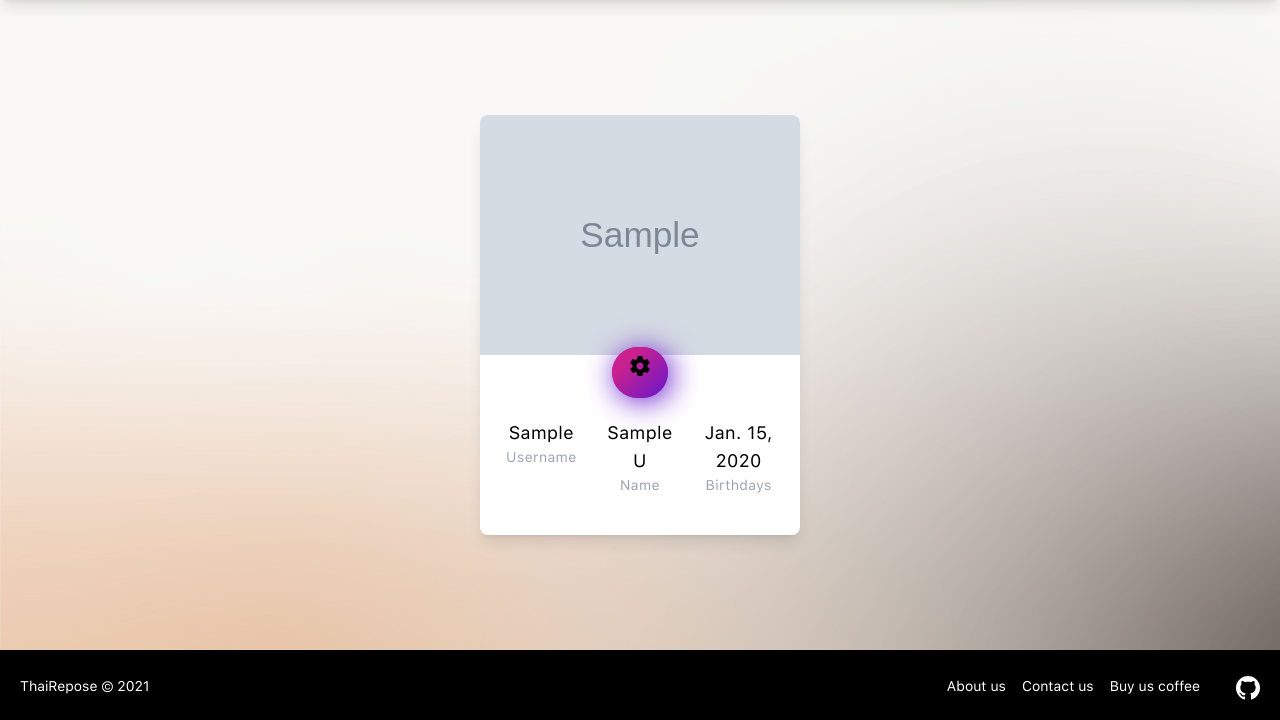
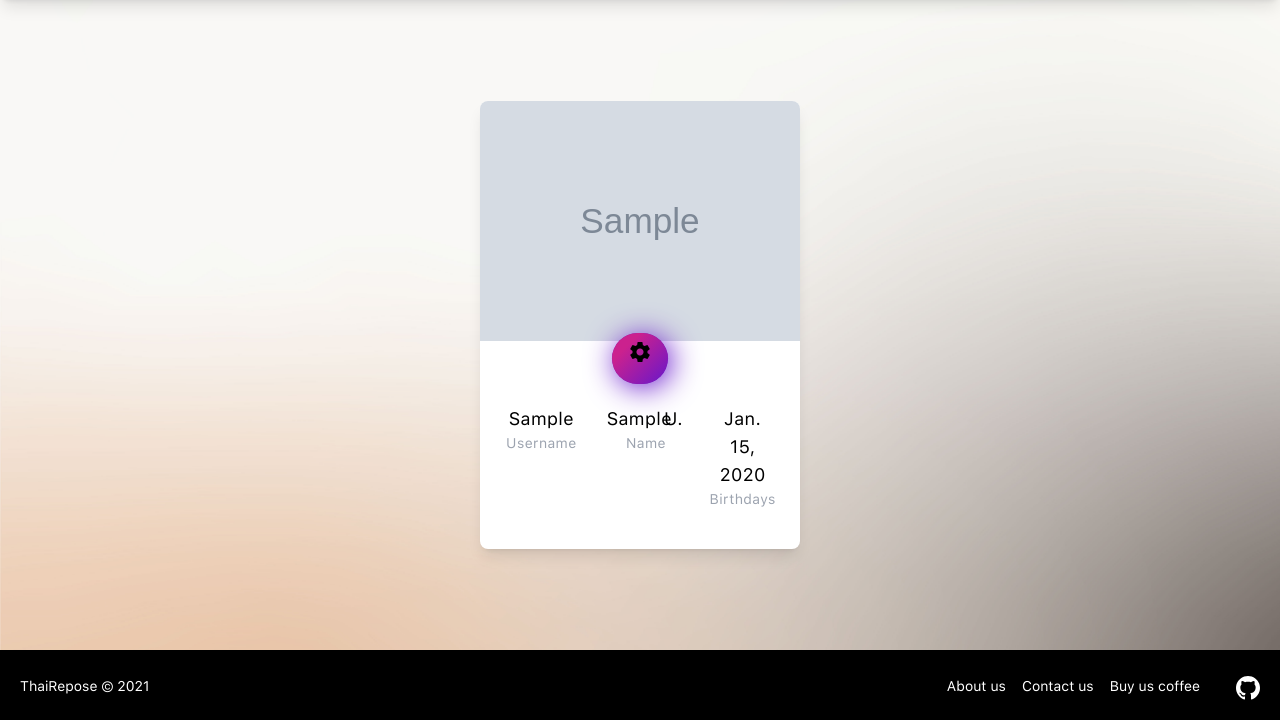
Before and after one commit to ThaiRepose/thairepose, a Django app: page /profile in a window 1280 px wide. Shown: the part 80-800 px from the top of the page. Run offline with Django 3.2, Linux system fonts and the light colour scheme; a user stored in the database is signed in; tables that the repository leaves empty hold one stand-in row (values such as "Sample post"); grey boxes marked "Sample" are stand-in pictures; parts of the project's set-up code (start-up, migrations or seed data) failed here and were passed over; some libraries are stand-ins or nearby versions.

Commit message:
make edit profile dont show url and fix layout

```diff
--- a/threpose/settings.py
+++ b/threpose/settings.py
@@ -31,6 +31,7 @@ DEBUG = json.loads(os.getenv('DEBUG').lower())
 
 ALLOWED_HOSTS = os.getenv('HOSTS').split(",")
 
+NPM_BIN_PATH = r"C:\Program Files\nodejs\npm.cmd"
 
 # Application definition
 
--- a/users/forms.py
+++ b/users/forms.py
@@ -15,12 +15,15 @@ class UserUpdateForm(forms.ModelForm):
         model = User
         fields = ['first_name', 'last_name']
         widgets = {
-            'first_name' : forms.TextInput(attrs={ 'maxlength': 10,}),
+            'first_name': forms.TextInput(attrs={'maxlength': 10, }),
         }
+
 
 class ProfileUpdateForm(forms.ModelForm):
     """Class for set field of profile form."""
 
+    profile_pic = forms.ImageField()
+
     class Meta:
         model = Profile
         fields = ['birthday', 'profile_pic']
--- a/users/templates/users/edit_profile.html
+++ b/users/templates/users/edit_profile.html
@@ -40,7 +40,8 @@
                         <div class='w-full md:w-full px-3 mb-6'>
                             <label class='block uppercase tracking-wide text-gray-700 text-xs font-bold mb-2' >Profile Picture</label>
                             <img src="{{ profile.profile_pic.url }}" width='200' height='200'>
-                            {{p_form.profile_pic}}
+                            <!-- {{p_form.profile_pic}} -->
+                            <input type="file" name="profile_pic" accept="image/*" id="id_profile_pic">
                         </div>
                         <div class="flex justify-end">
                             <button class="appearance-none bg-gray-200 text-gray-900 px-2 py-1 shadow-sm border border-gray-400 rounded-md mr-3" type="submit">save changes</button>
--- a/users/templates/users/profile.html
+++ b/users/templates/users/profile.html
@@ -40,12 +40,14 @@
           <p class="text-lg">{{profile.user.username}}</p>
           <p class="text-gray-400 text-sm">Username</p>
        </div>
-       <div class="following">
-          <p class="text-lg">{{user.first_name}}</p>
-          <p class="text-lg"> {{user.last_name| slice:":1"}}</p>
-          <p class="text-gray-400 text-sm">Name</p>
+       <div class="following ml-1">
+         <div class="flex justify-between text-lg">
+            <p>{{user.first_name}}</p>
+            <p class="-ml-2">{{user.last_name| slice:":1"}}.</p>
+         </div>
+         <p class="text-gray-400 text-sm ml-2">Name</p>
        </div>
-       <div class="following">
+       <div class="following ml-2">
           <p class="text-lg">{{profile.birthday}}</p>
           <p class="text-gray-400 text-sm">Birthdays</p>
        </div>
--- a/users/views.py
+++ b/users/views.py
@@ -66,8 +66,7 @@ def edit_profile(request):
                 os.remove(pic_profile_rename_path(request.user.pk))
             os.rename(pic_profile_path(filename),
                       pic_profile_rename_path(request.user.pk))
-            profile_form.save(commit=False).profile_pic = pic_profile_rename_path(
-                request.user.pk)
+            profile_form.save(commit=False).profile_pic = pic_profile_rename_path(request.user.pk)
             profile_form.save()
             messages.success(request, 'Your account has been updated!')
             return HttpResponseRedirect(reverse('profile'))
```
